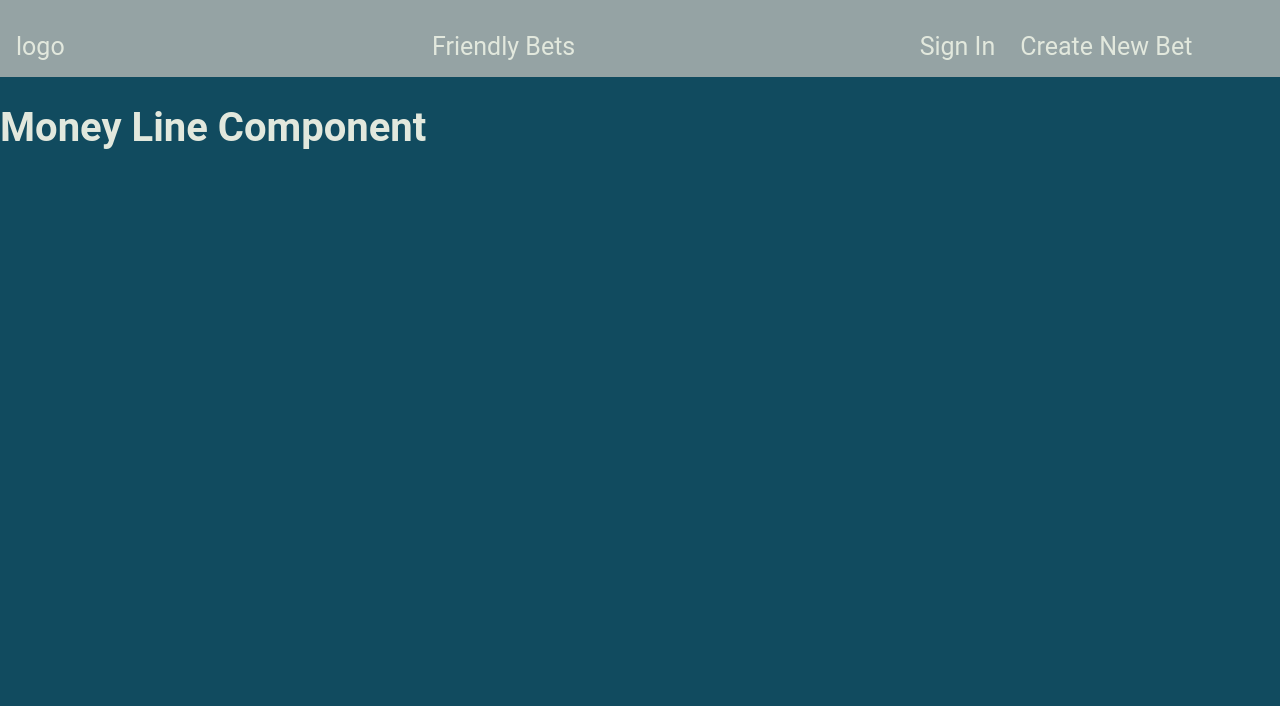
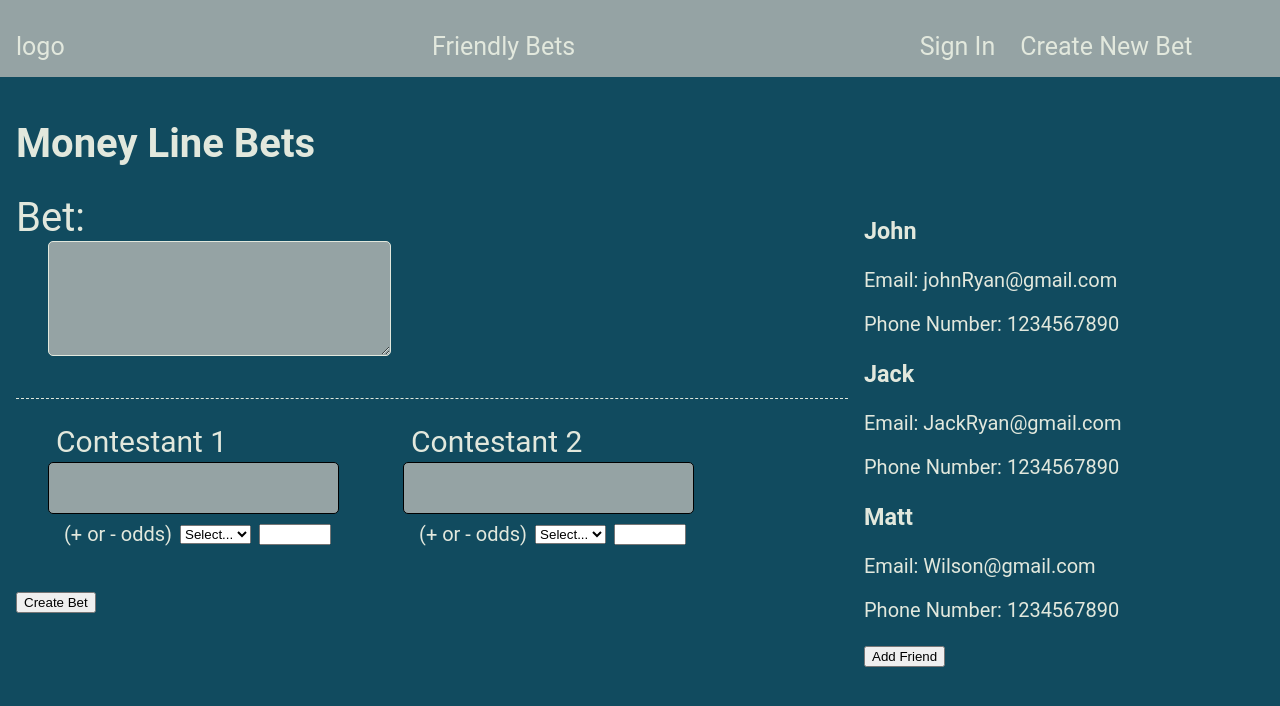
Before and after one commit to ThisisJackRyan/Friendly-Betting, a React (Create React App) app: page /Friendly-Betting/MoneyLineBets in a window 1280 px wide. Shown: the top 706 px of the page. Built offline with nearby package versions, Linux system fonts and the light colour scheme.

Commit message:
added Money Line Bets

```diff
--- a/src/App.css
+++ b/src/App.css
@@ -46,6 +46,10 @@ body{
 .x2{flex: 2;}
 .x3{flex: 3;}
 
+.pad{
+  padding: 1rem;
+}
+
 
 .header{
   display: flex;
--- a/src/Components/Bets/Bets.module.css
+++ b/src/Components/Bets/Bets.module.css
@@ -14,6 +14,7 @@
     padding: 1em;
     border-radius: 5px;
     border: solid black 2px;
+    box-shadow: 5px 5px 5px 0px rgba(0,0,0,0.75);
 
 }
 .betNav h1{
--- /dev/null
+++ b/src/Components/Bets/MoneyLineBets/CreateMoneyLine.jsx
@@ -0,0 +1,84 @@
+import React, { useState } from 'react';
+import css from './MoneyLine.module.css';
+import Players from '../Players/Players';
+
+const CreateMoneyLine = () => {
+  const [team, setTeam] = useState('');
+  const [odds, setOdds] = useState('');
+
+  const handleTeamChange = (e) => {
+    setTeam(e.target.value);
+  };
+
+  const handleOddsChange = (e) => {
+    setOdds(e.target.value);
+  };
+
+  const handleSubmit = (e) => {
+    e.preventDefault();
+    // Logic to create the moneyline bet using the team and odds values
+    console.log('Creating moneyline bet:', team, odds);
+  };
+
+  return (
+    <div className='flex'>
+        <div className='x2'>
+            <form className={css.MoneyLine}onSubmit={handleSubmit}>
+            <div className={css.betContainer}>
+                Bet:
+                <div className={css.bet}>
+                    <textarea type="text" name="" id="" />
+                </div>
+            </div>
+            <div className='flex'>
+                <div className={css.contestant}>
+                    <div><span className={css.label}>Contestant 1</span></div>
+                    <input
+                        type="text"
+                        name=""
+                        value={team}
+                        className={css.contestantInput}
+                        onChange={handleTeamChange}
+                    />
+                    <div className={css.odds}>
+                        <span>(+ or - odds)</span>
+                        <select name="" id="">
+                            <option value="nothing">Select...</option>
+                            <option value="Contestant2+">+</option>
+                            <option value="Contestant2-">-</option>
+                        </select>
+                        <input type="number" name="" id="" />
+                    </div>
+                </div>
+                <div className={css.contestant}>
+                    <div><span className={css.label}>Contestant 2</span></div>
+                    <input
+                        type="text"
+                        name=""
+                        value={team}
+                        className={css.contestantInput}
+                        onChange={handleTeamChange}
+                    />
+                    <div className={css.odds}>
+                        <span>(+ or - odds)</span>
+                        <select name="" id="">
+                            <option value="nothing">Select...</option>
+                            <option value="Contestant2+">+</option>
+                            <option value="Contestant2-">-</option>
+                        </select>
+                        <input type="number" />
+                    </div>
+                </div>
+            </div>
+
+            <button type="submit">Create Bet</button>
+            </form>
+        </div>
+        <div className="x1">
+            <Players />
+        </div>
+    </div>
+  );
+};
+
+export default CreateMoneyLine;
--- a/src/Components/Bets/MoneyLineBets/MoneyLine.jsx
+++ b/src/Components/Bets/MoneyLineBets/MoneyLine.jsx
@@ -1,11 +1,13 @@
 import React from 'react';
+import CreateMoneyLine from './CreateMoneyLine';
 
 const MoneyLine = () => {
 
 
   return (
-    <div>
-      <h1>Money Line Component</h1>
+    <div className='pad'>
+      <h1>Money Line Bets</h1>
+      <CreateMoneyLine />
     </div>
   );
 };
--- /dev/null
+++ b/src/Components/Bets/MoneyLineBets/MoneyLine.module.css
@@ -0,0 +1,69 @@
+
+
+.MoneyLine{
+    font-size: 2em;
+}
+.betContainer{
+    padding-bottom: 2rem;
+    border-bottom:dashed 1px var(--alabaster);
+}
+.bet{
+    padding-left:2rem
+}
+.bet textarea{
+    width: 20em;
+    height: 6em;
+    font-size: .5em;
+    text-align: left;
+    padding: .5rem;;
+    border-radius: 5px;
+    border: 1px solid var(--alabaster);
+    background-color: var(--cadet-gray);
+    color: var(--alabaster);
+}
+.bet textarea:focus{
+    outline:none;
+    border: solid 2px var(--alabaster);
+}
+.contestant{
+    display: flex;
+    flex-direction: column;
+    margin: 1rem 2rem;
+}
+.contestant input{
+
+    justify-content: center;
+    align-items: center;
+}
+.contestantInput{
+    height: 3rem;
+    background-color: var(--cadet-gray);
+    border-radius: 5px;
+    border: 1px solid;
+}
+.contestantInput:focus{
+    outline:none;
+    border: solid 2px var(--alabaster);
+
+}
+.label{
+    font-size: .75em;
+    padding: .5rem;
+    border-bottom: 1px solid var(--alabaster);
+    color: var(--alabaster);
+}
+.odds span{
+    font-size: .5em;
+    padding-left: .5rem;
+    color: var(--alabaster);
+}
+.odds {
+    display: flex;
+    justify-content: center;
+    align-items: center;
+    gap:0.5rem;
+    padding: 0.5rem;
+}
+.odds input{
+    width: 4rem;
+}
--- a/src/Components/Bets/NewBet.jsx
+++ b/src/Components/Bets/NewBet.jsx
@@ -5,7 +5,7 @@ import DisplayAllBets from "./DisplayAllBets";
 
 const NewBet = () => {
     return (
-        <div className="flex ">
+        <div className="flex pad">
             <div className="x2">
                 <DisplayAllBets />
             </div>
--- a/src/Components/Bets/Players/Players.jsx
+++ b/src/Components/Bets/Players/Players.jsx
@@ -50,7 +50,7 @@ const Players = () => {
         setDisplayPlayers((current) => !current)
     }
     return (
-        <div>
+        <div className={css.friends}>
             {json["friends"].map((friend) => (
                 <div key={friend.id}>
                 <h3>{friend["name"]}</h3>
--- a/src/Components/Bets/Players/Players.module.css
+++ b/src/Components/Bets/Players/Players.module.css
@@ -7,7 +7,9 @@
 
   }
 
-
+.friends{
+  padding-left: 1rem;
+}
 
 
 .addFiendForm{
@@ -20,6 +22,7 @@
     background-color: var(--cadet-gray);
     padding:1em;
     font-size: 1.5em;
+    box-shadow: 5px 5px 5px 0px rgba(0,0,0,0.75);
   }
 
 
```
